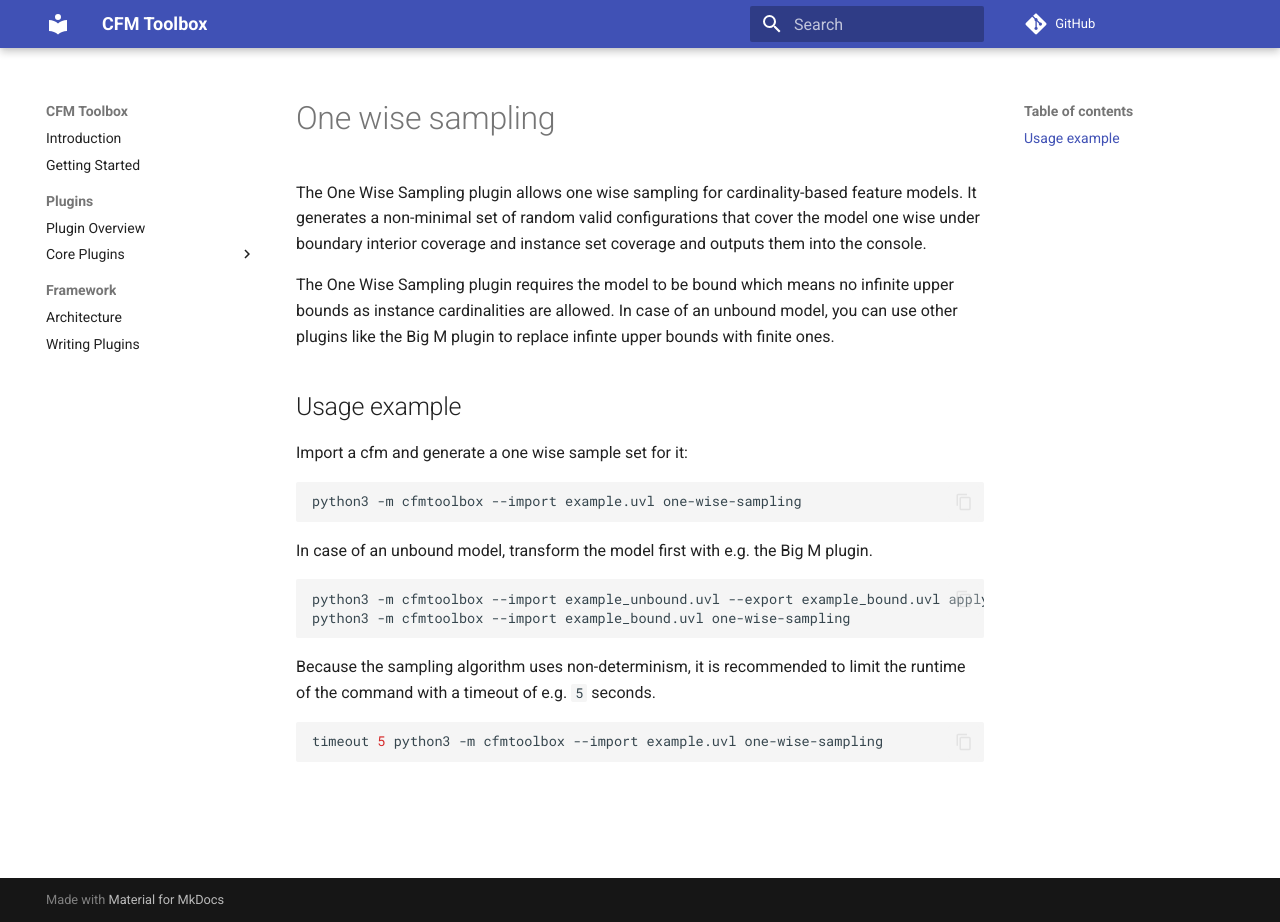
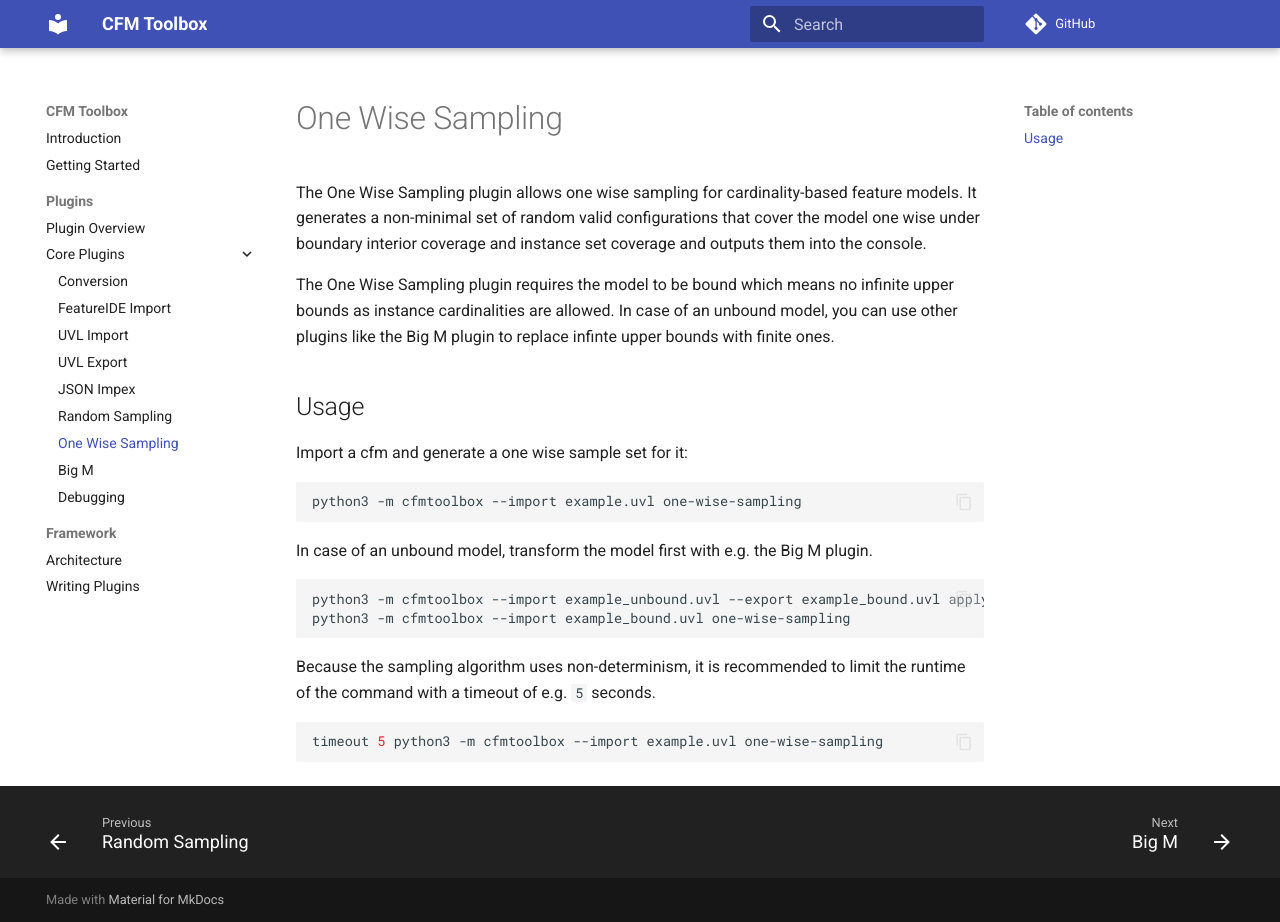
Before and after one commit to KIT-TVA/cfmtoolbox, an MkDocs documentation site: the page built from docs/plugins/one-wise-sampling.md, in a window 1280 px wide and 922 px high. Built offline with MkDocs 1.6.1 and Material for MkDocs 9.7.7, drawn with Linux system fonts in a browser that asks for light colours; comment, search, counter and statistics services are not loaded.

Commit message:
Change from Usage example to Usage and add missing sites to navigation

```diff
--- a/docs/plugins/one-wise-sampling.md
+++ b/docs/plugins/one-wise-sampling.md
@@ -4,7 +4,7 @@
 The One Wise Sampling plugin requires the model to be bound which means no infinite upper bounds as instance cardinalities are allowed.
 In case of an unbound model, you can use other plugins like the Big M plugin to replace infinte upper bounds with finite ones.
 
-## Usage example
+## Usage
 
 Import a cfm and generate a one wise sample set for it:
 
--- a/mkdocs.yml
+++ b/mkdocs.yml
@@ -38,6 +38,8 @@
       - UVL Export: plugins/uvl-export.md
       - JSON Impex: plugins/json-impex.md
       - Random Sampling: plugins/random-sampling.md
+      - One Wise Sampling: plugins/one-wise-sampling.md
+      - Big M: plugins/big-m.md
       - Debugging: plugins/debugging.md
   - Framework:
     - Architecture: framework/index.md
```
Also changed, not shown: docs/plugins/big-m.md (+1 -1 lines), docs/plugins/random-sampling.md (+1 -1 lines).
